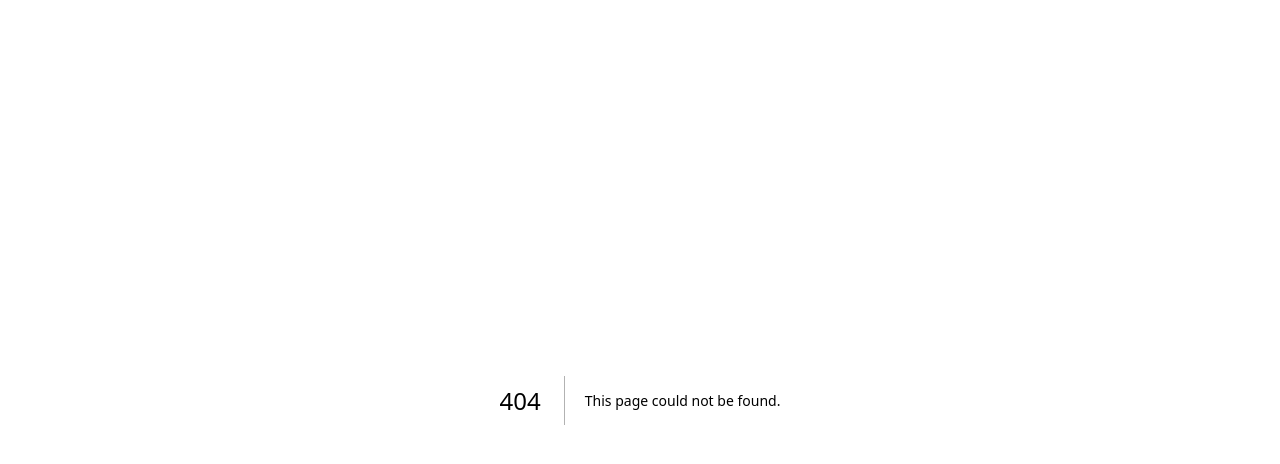
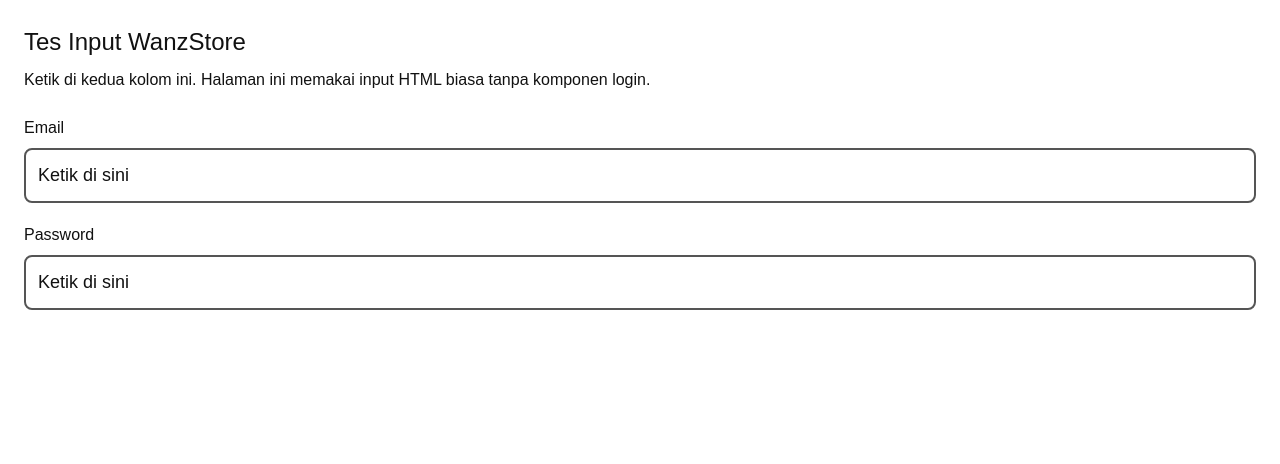
Before and after one commit to Nafvy/WanzStore, a Next.js app: page /input-check in a window 1280 px wide. Before the commit this address had no page. Shown: the top 464 px of the page. Built offline with nearby package versions, Linux system fonts and the light colour scheme.

Commit message:
test: add isolated native input diagnostic page

```diff
--- /dev/null
+++ b/app/input-check/page.tsx
@@ -0,0 +1,16 @@
+export default function InputCheckPage() {
+  return (
+    <main style={{ minHeight: "100svh", padding: 24, background: "#fff", color: "#111", fontFamily: "Arial, sans-serif" }}>
+      <h1 style={{ fontSize: 24, marginBottom: 8 }}>Tes Input WanzStore</h1>
+      <p style={{ marginBottom: 24 }}>Ketik di kedua kolom ini. Halaman ini memakai input HTML biasa tanpa komponen login.</p>
+      <label style={{ display: "grid", gap: 8, marginBottom: 20 }}>
+        Email
+        <input name="email" type="text" autoComplete="off" placeholder="Ketik di sini" style={{ display: "block", width: "100%", minHeight: 54, padding: 12, border: "2px solid #555", borderRadius: 8, background: "#fff", color: "#111", fontSize: 18, opacity: 1, WebkitTextFillColor: "#111" }} />
+      </label>
+      <label style={{ display: "grid", gap: 8 }}>
+        Password
+        <input name="password" type="text" autoComplete="off" placeholder="Ketik di sini" style={{ display: "block", width: "100%", minHeight: 54, padding: 12, border: "2px solid #555", borderRadius: 8, background: "#fff", color: "#111", fontSize: 18, opacity: 1, WebkitTextFillColor: "#111" }} />
+      </label>
+    </main>
+  );
+}
```
